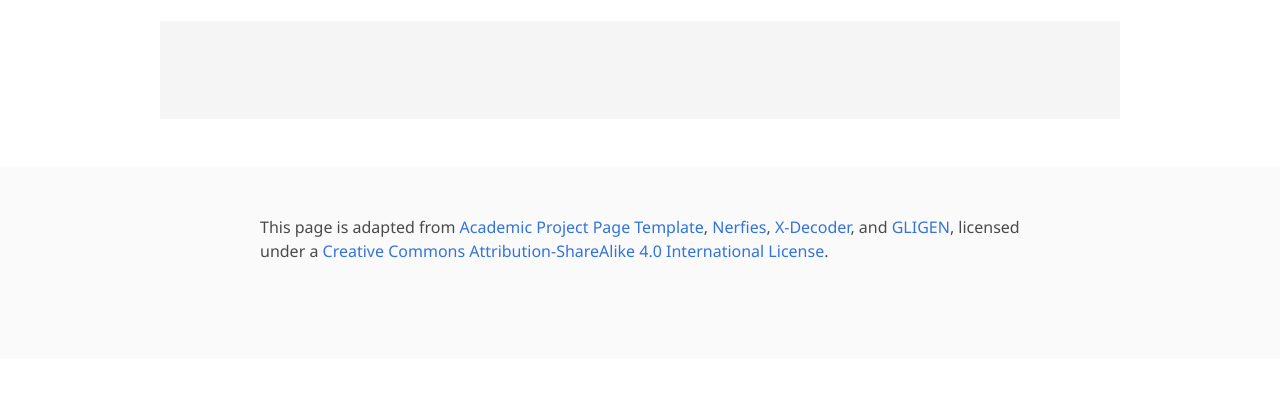
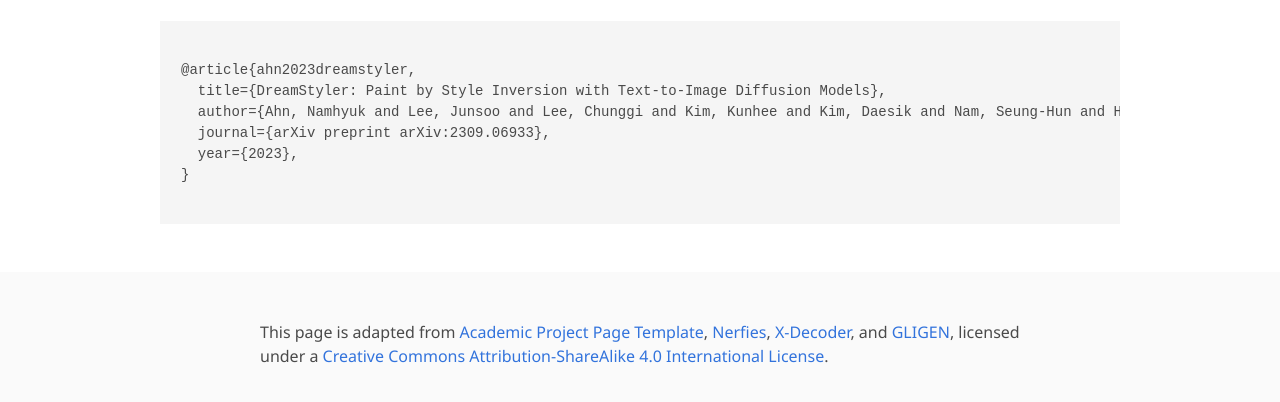
Before and after one commit to nmhkahn/dreamstyler, a plain HTML site: page index.html in a window 1280 px wide. Shown: the part 2840-3242 px from the top of the page. Before the commit the page ends 3199 px from the top, so only its background shows below. Drawn offline with nearby package versions, Linux system fonts and the light colour scheme; some icons are missing; a web font is replaced by a local one.

Commit message:
Update project page

```diff
--- a/index.html
+++ b/index.html
@@ -79,7 +79,7 @@
                   <div class="column has-text-centered">
                     <div class="publication-links">
                     <span class="link-block">
-                      <a href="https://arxiv.org/abs/...." target="_blank"
+                      <a href="https://arxiv.org/abs/2309.06933" target="_blank"
                       class="external-link button is-normal is-rounded is-dark">
                       <span class="icon">
                         <i class="ai ai-arxiv"></i>
@@ -239,7 +239,12 @@ Experimental results demonstrate its superior performance across multiple scenar
     <div class="container is-max-desktop content">
       <h2 class="title"><img id="icon" width="3%" src="./static/images/icon-books.png"> BibTeX</h2>
       <pre><code>
-
+@article{ahn2023dreamstyler,
+  title={DreamStyler: Paint by Style Inversion with Text-to-Image Diffusion Models},
+  author={Ahn, Namhyuk and Lee, Junsoo and Lee, Chunggi and Kim, Kunhee and Kim, Daesik and Nam, Seung-Hun and Hong, Kibeom},
+  journal={arXiv preprint arXiv:2309.06933},
+  year={2023},
+}
   </code></pre>
     </div>
 </section>
```
